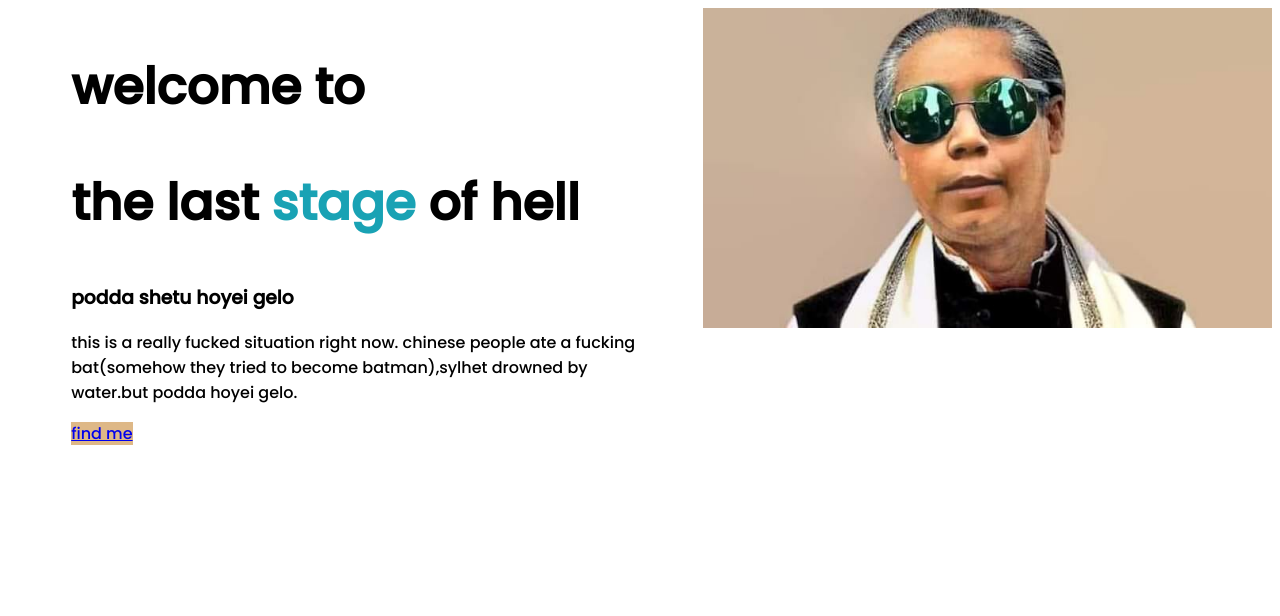
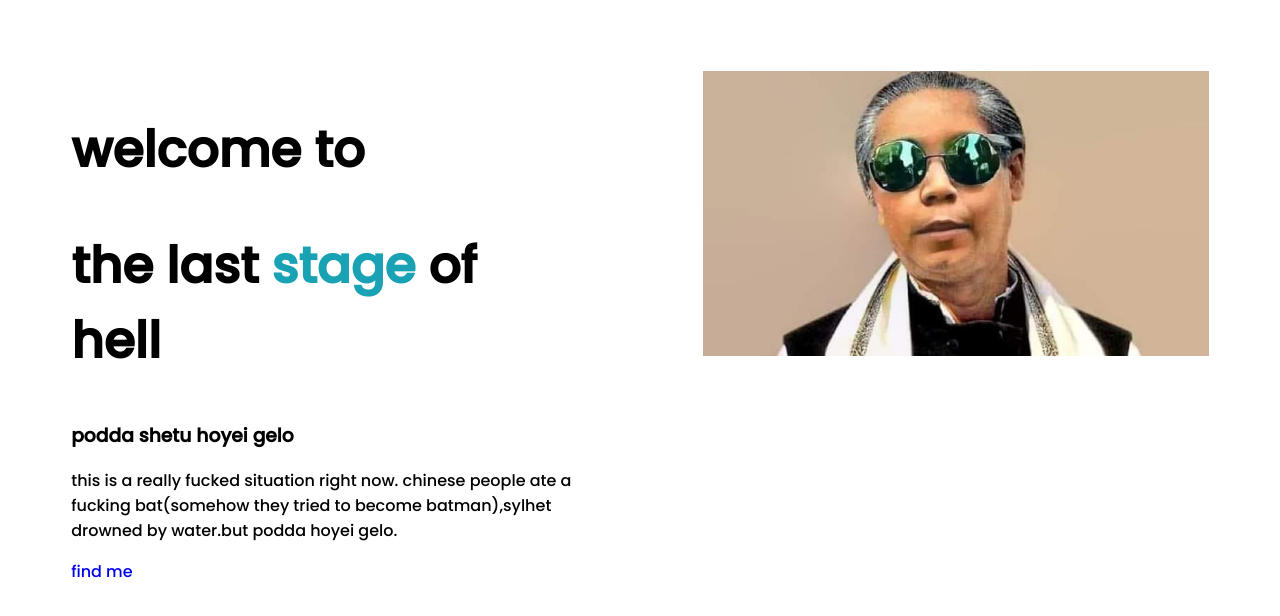
Before and after one commit to Yeamix/wib-portfolio, a plain HTML site: page index.html in a window 1280 px wide. Drawn offline with Linux system fonts and the light colour scheme.

Commit message:
wib developer

```diff
--- a/style.css
+++ b/style.css
@@ -12,11 +12,11 @@ section{
 }
 .wib{
     width: 50%;
-    padding-left: 5%;
+    padding: 5%;
 }
 .wib img{
     width: 100%;
 }
 .link-button{
-    background-color: burlywood;
+    text-decoration: none;
 }
```
